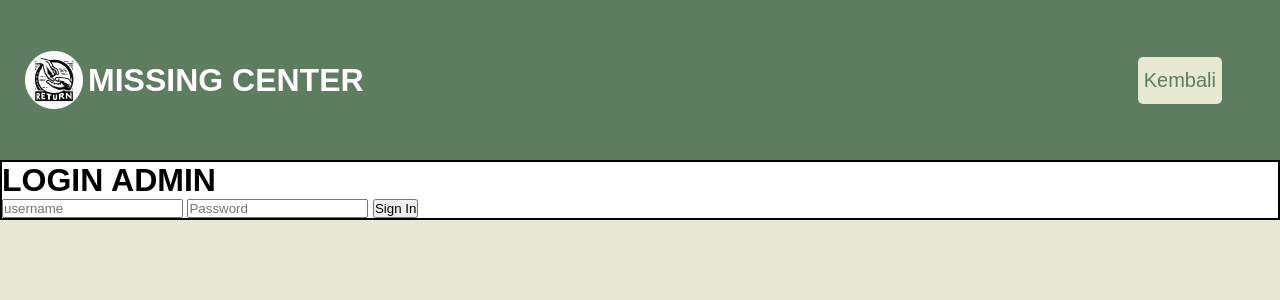
After one commit to bowoXymoan01/missingcenter, a PHP site: page /LoginAdmin.html in a window 1280 px wide. The commit adds this page. Shown: the top 300 px of the page. Run offline with PHP 8.4, Linux system fonts and the light colour scheme.

Commit message:
login admin

```diff
--- /dev/null
+++ b/LoginAdmin.html
@@ -0,0 +1,33 @@
+<!DOCTYPE html>
+<html lang="en">
+
+<head>
+    <meta charset="UTF-8">
+    <meta name="viewport" content="width=device-width, initial-scale=1.0">
+    <link rel="stylesheet" href="style.css">
+    <link rel="stylesheet" href="assets/bootstrap/css/landing_page.css">
+    <title>Modern Login Page | AsmrProg</title>
+</head>
+
+<body>
+    <header>
+        <img src="img/ellipse_2.png" alt="missingcenter-logo" class="logo1" />
+        <h1 class="logo">MISSING CENTER</h1>
+        <nav>
+            <ul>
+                <li><button class="btn-cta"><a href="index.html">Kembali</a></button></li>
+            </ul>
+        </nav>
+    </header>
+    <div class="container" id="container">
+        <div class="form-container login_admin">
+            <form>
+                <h1>LOGIN ADMIN</h1>
+                <input type="email" placeholder="username">
+                <input type="password" placeholder="Password">                <button>Sign In</button>
+            </form>
+        </div>
+    </div>
+    <script src="script.js"></script>
+</body>
+</html>
--- a/index.html
+++ b/index.html
@@ -16,7 +16,7 @@
             <h1 class="logo">MISSING CENTER</h1>
             <nav>
                 <ul>
-                    <li><button class="btn-cta"><a href="LoginAdmin.php">Login Admin</a></button></li>
+                    <li><button class="btn-cta"><a href="LoginAdmin.html">Login Admin</a></button></li>
                     <li><button class="btn-cta"><a href="#">About</a></button></li>
                     <li><button class="btn-cta"><a href="#">Kontak kami</a></button></li>
                 </ul>
--- a/style.css
+++ b/style.css
@@ -1,210 +1,17 @@
-@import url('https://fonts.googleapis.com/css2?family=Montserrat:wght@300;400;500;600;700&display=swap');
-
-*{
+*, body, html{
     margin: 0;
     padding: 0;
-    box-sizing: border-box;
-    font-family: 'Montserrat', sans-serif;
+    font-family: 'Ubuntu', sans-serif;
 }
 
 body{
-    background-color: #c9d6ff;
-    background: linear-gradient(to right, #e2e2e2, #c9d6ff);
-    display: flex;
-    align-items: center;
-    justify-content: center;
-    flex-direction: column;
-    height: 100vh;
+    background-color: #E7E9D3;
+
 }
 
 .container{
-    background-color: #fff;
-    border-radius: 30px;
-    box-shadow: 0 5px 15px rgba(0, 0, 0, 0.35);
-    position: relative;
-    overflow: hidden;
-    width: 768px;
-    max-width: 100%;
-    min-height: 480px;
+
+    border: 2px solid black;
+    background-color:#ffffff;
+
 }
-
-.container p{
-    font-size: 14px;
-    line-height: 20px;
-    letter-spacing: 0.3px;
-    margin: 20px 0;
-}
-
-.container span{
-    font-size: 12px;
-}
-
-.container a{
-    color: #333;
-    font-size: 13px;
-    text-decoration: none;
-    margin: 15px 0 10px;
-}
-
-.container button{
-    background-color: #512da8;
-    color: #fff;
-    font-size: 12px;
-    padding: 10px 45px;
-    border: 1px solid transparent;
-    border-radius: 8px;
-    font-weight: 600;
-    letter-spacing: 0.5px;
-    text-transform: uppercase;
-    margin-top: 10px;
-    cursor: pointer;
-}
-
-.container button.hidden{
-    background-color: transparent;
-    border-color: #fff;
-}
-
-.container form{
-    background-color: #fff;
-    display: flex;
-    align-items: center;
-    justify-content: center;
-    flex-direction: column;
-    padding: 0 40px;
-    height: 100%;
-}
-
-.container input{
-    background-color: #eee;
-    border: none;
-    margin: 8px 0;
-    padding: 10px 15px;
-    font-size: 13px;
-    border-radius: 8px;
-    width: 100%;
-    outline: none;
-}
-
-.form-container{
-    position: absolute;
-    top: 0;
-    height: 100%;
-    transition: all 0.6s ease-in-out;
-}
-
-.sign-in{
-    left: 0;
-    width: 50%;
-    z-index: 2;
-}
-
-.container.active .sign-in{
-    transform: translateX(100%);
-}
-
-.sign-up{
-    left: 0;
-    width: 50%;
-    opacity: 0;
-    z-index: 1;
-}
-
-.container.active .sign-up{
-    transform: translateX(100%);
-    opacity: 1;
-    z-index: 5;
-    animation: move 0.6s;
-}
-
-@keyframes move{
-    0%, 49.99%{
-        opacity: 0;
-        z-index: 1;
-    }
-    50%, 100%{
-        opacity: 1;
-        z-index: 5;
-    }
-}
-
-.social-icons{
-    margin: 20px 0;
-}
-
-.social-icons a{
-    border: 1px solid #ccc;
-    border-radius: 20%;
-    display: inline-flex;
-    justify-content: center;
-    align-items: center;
-    margin: 0 3px;
-    width: 40px;
-    height: 40px;
-}
-
-.toggle-container{
-    position: absolute;
-    top: 0;
-    left: 50%;
-    width: 50%;
-    height: 100%;
-    overflow: hidden;
-    transition: all 0.6s ease-in-out;
-    border-radius: 150px 0 0 100px;
-    z-index: 1000;
-}
-
-.container.active .toggle-container{
-    transform: translateX(-100%);
-    border-radius: 0 150px 100px 0;
-}
-
-.toggle{
-    background-color: #512da8;
-    height: 100%;
-    background: linear-gradient(to right, #5c6bc0, #512da8);
-    color: #fff;
-    position: relative;
-    left: -100%;
-    height: 100%;
-    width: 200%;
-    transform: translateX(0);
-    transition: all 0.6s ease-in-out;
-}
-
-.container.active .toggle{
-    transform: translateX(50%);
-}
-
-.toggle-panel{
-    position: absolute;
-    width: 50%;
-    height: 100%;
-    display: flex;
-    align-items: center;
-    justify-content: center;
-    flex-direction: column;
-    padding: 0 30px;
-    text-align: center;
-    top: 0;
-    transform: translateX(0);
-    transition: all 0.6s ease-in-out;
-}
-
-.toggle-left{
-    transform: translateX(-200%);
-}
-
-.container.active .toggle-left{
-    transform: translateX(0);
-}
-
-.toggle-right{
-    right: 0;
-    transform: translateX(0);
-}
-
-.container.active .toggle-right{
-    transform: translateX(200%);
-}
```
Also changed, not shown: LoginAdmin.php (deleted, +0 -66 lines), script.js (deleted, +0 -11 lines).
